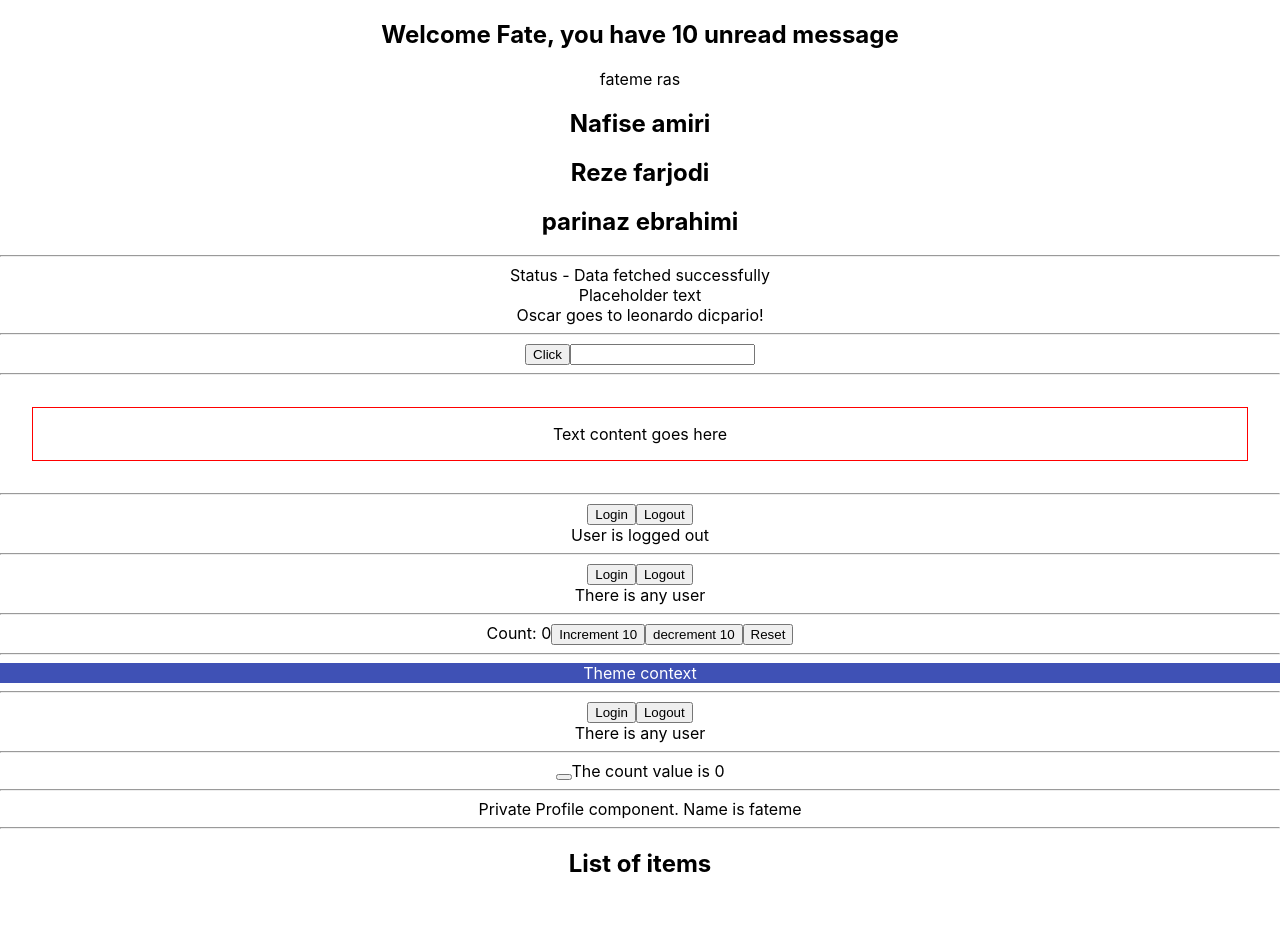
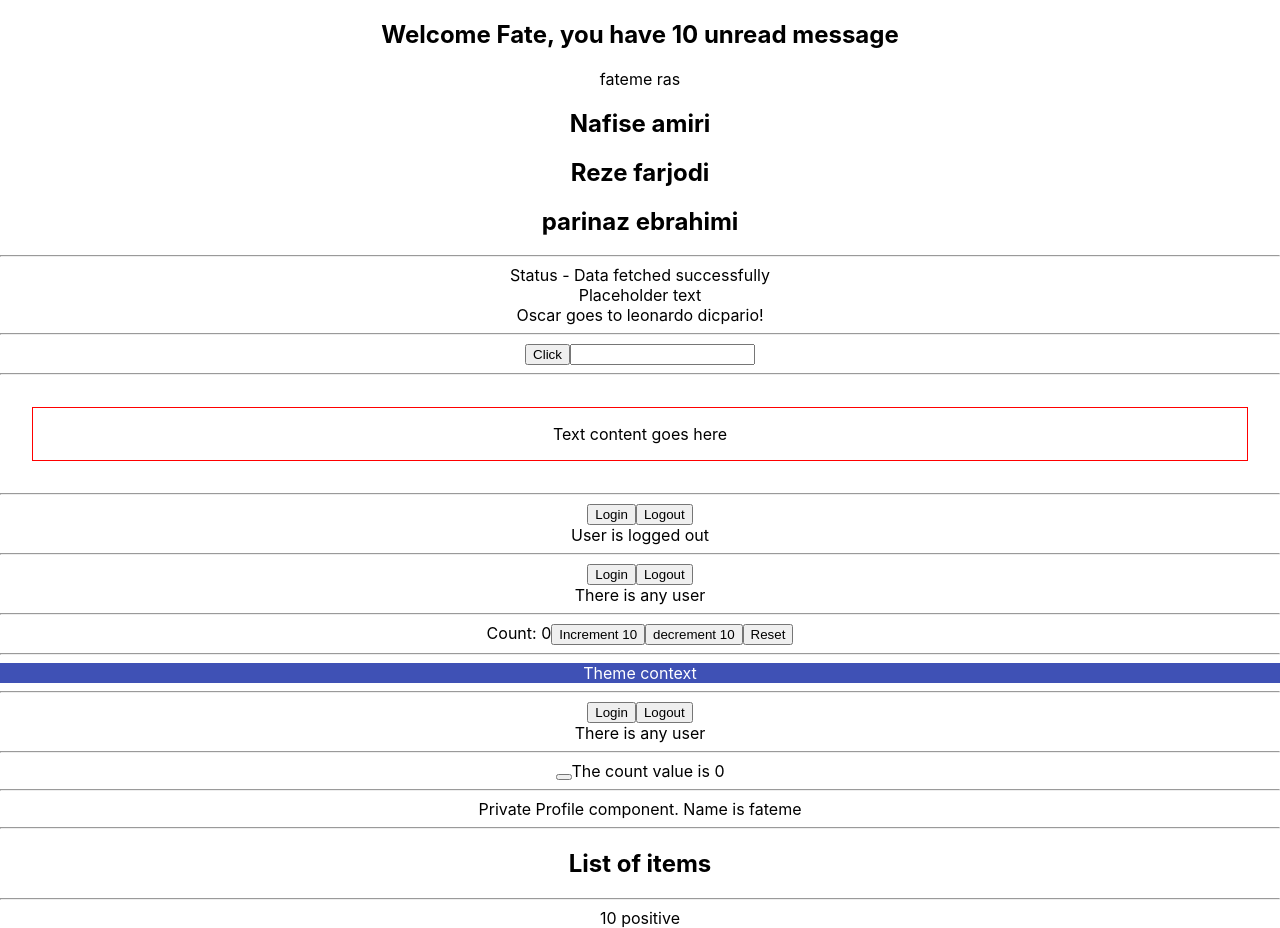
Before and after one commit to fatemeRasolzade/react-typescript-demo, a React (Create React App) app: page / in a window 1280 px wide. Before the commit the page ends 898 px from the top, so only its background shows below. Built offline with nearby package versions, Linux system fonts and the light colour scheme.

Commit message:
learning restricting Props

```diff
--- a/src/App.tsx
+++ b/src/App.tsx
@@ -14,6 +14,7 @@ import Input from "./components/Input";
 import Oscar from "./components/Oscar";
 import Person from "./components/Person";
 import PersonList from "./components/PersonList";
+import RandomNumber from "./components/restriction/RandomNumber";
 import Counter from "./components/state/Counter";
 import LoggedIn from "./components/state/LoggedIn";
 import User from "./components/state/User";
@@ -84,6 +85,8 @@ function App() {
         ]}
         onClick={(item) => console.log(item)}
       />
+      <hr />
+      <RandomNumber value={10} isPositive />
     </div>
   );
 }
--- /dev/null
+++ b/src/components/restriction/RandomNumber.tsx
@@ -0,0 +1,39 @@
+type RandomNumberType = {
+  value: number;
+};
+
+type PositiveNumber = RandomNumberType & {
+  isPositive: boolean;
+  isNegative?: never;
+  isZero?: never;
+};
+
+type NegativeNumber = RandomNumberType & {
+  isNegative: boolean;
+  isPositive?: never;
+  isZero?: never;
+};
+
+type Zero = RandomNumberType & {
+  isZero: boolean;
+  isPositive?: never;
+  isNegative?: never;
+};
+
+type RandomNumberProps = PositiveNumber | NegativeNumber | Zero
+
+const RandomNumber = ({
+  value,
+  isPositive,
+  isNegative,
+  isZero,
+}: RandomNumberProps) => {
+  return (
+    <div>
+      {value} {isPositive && "positive"} {isNegative && "negative"}{" "}
+      {isZero && "zero"}
+    </div>
+  );
+};
+
+export default RandomNumber;
```
